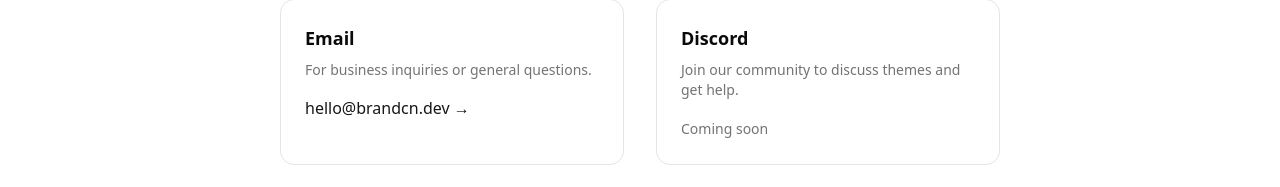
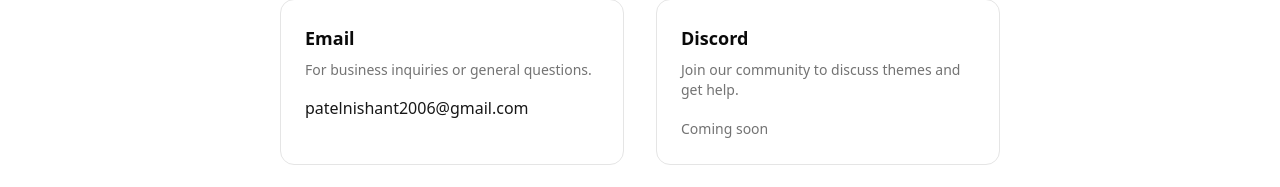
Before and after one commit to Itsnishant4/BrandCn, a Next.js app: page /contact in a window 1280 px wide. Shown: the part 500-687 px from the top of the page. Built offline with nearby package versions, Linux system fonts and the light colour scheme.

Commit message:
feat: update contact email address on the contact page

```diff
--- a/src/app/contact/page.jsx
+++ b/src/app/contact/page.jsx
@@ -70,10 +70,10 @@
               For business inquiries or general questions.
             </p>
             <a
-              href="mailto:hello@brandcn.dev"
+              href="mailto:patelnishant2006@gmail.com"
               className="text-primary hover:underline"
             >
-              hello@brandcn.dev →
+              patelnishant2006@gmail.com
             </a>
           </div>
 
```
